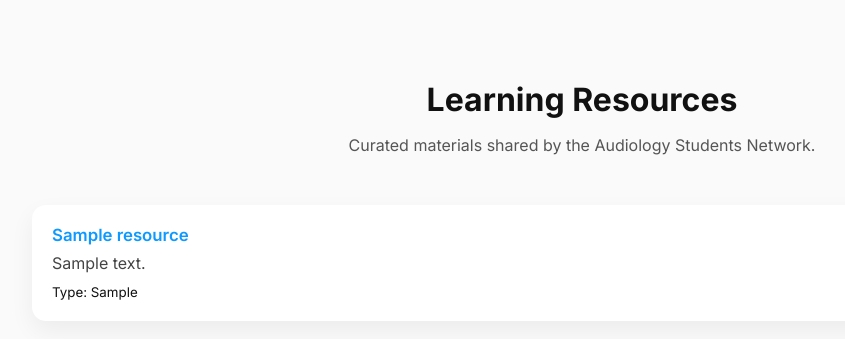
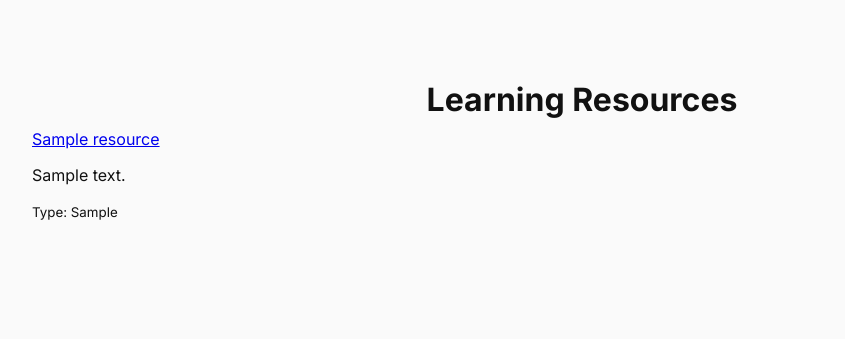
Before and after one commit to adewalemchel-dotcom/flask-cms, a Flask app: page /resources in a window 1280 px wide. Shown: the top 339 px of the page, without its empty margins (58-903 px from the left). Run offline with Flask 3, Linux system fonts and the light colour scheme; a database or web service that is not in the repository returns one stand-in record (values such as "Sample title"); data that the repository does not hold is empty; some libraries are stand-ins or nearby versions.

```diff
--- a/templates/resources.html
+++ b/templates/resources.html
@@ -59,27 +59,22 @@
 </head>
 
 <body>
-
 <div class="container">
   <h1>Learning Resources</h1>
-  <p class="subtitle">
-    Curated materials shared by the Audiology Students Network.
-  </p>
 
   {% if resources %}
     {% for r in resources %}
-     <div class="resource-card">
+      <div class="card">
         <a href="{{ r[2] }}" target="_blank">{{ r[0] }}</a>
         <p>{{ r[3] }}</p>
         <small>Type: {{ r[1] }}</small>
       </div>
     {% endfor %}
   {% else %}
-    <p style="text-align:center;color:#666;">
-      Resources will be added soon.
-    </p>
+    <p>No resources yet.</p>
   {% endif %}
 </div>
 
+
 </body>
 </html>
```
Lines whose indentation alone changed are shown as unchanged.
